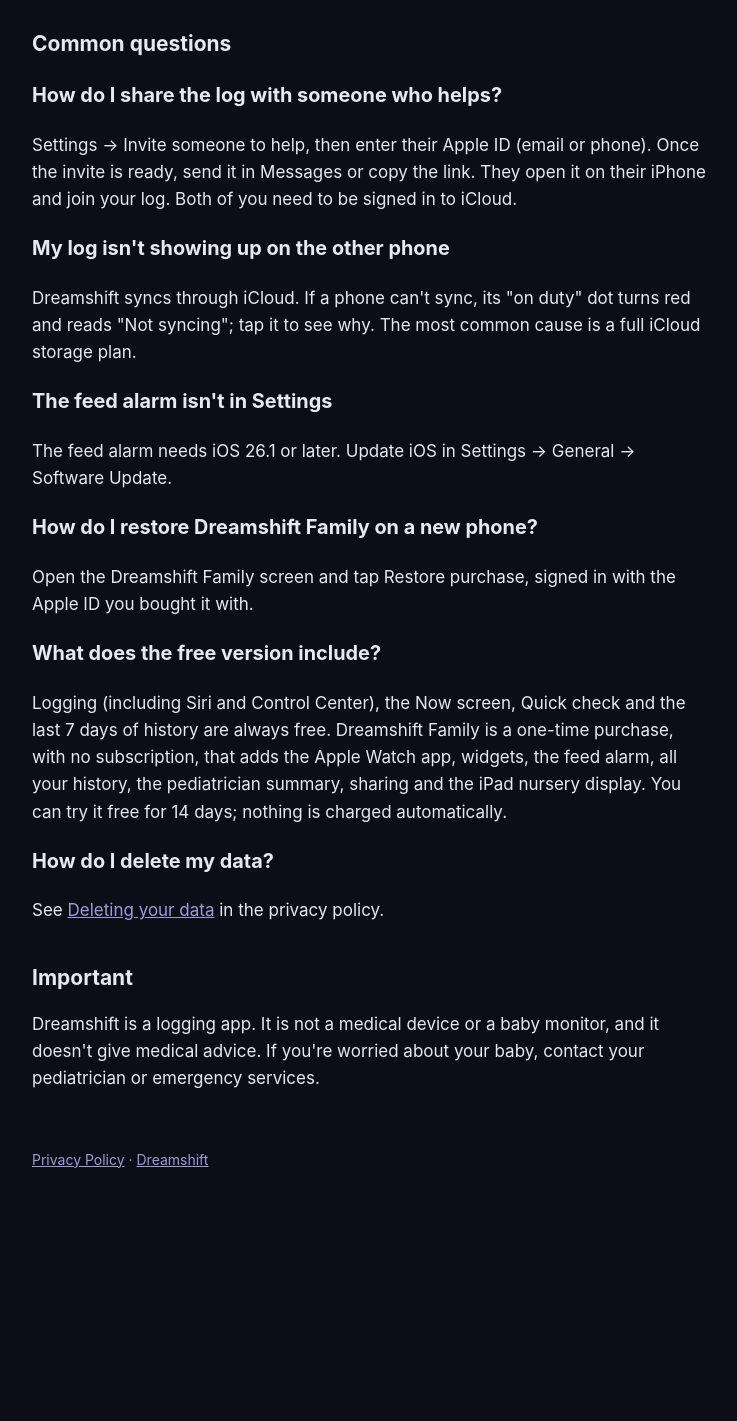
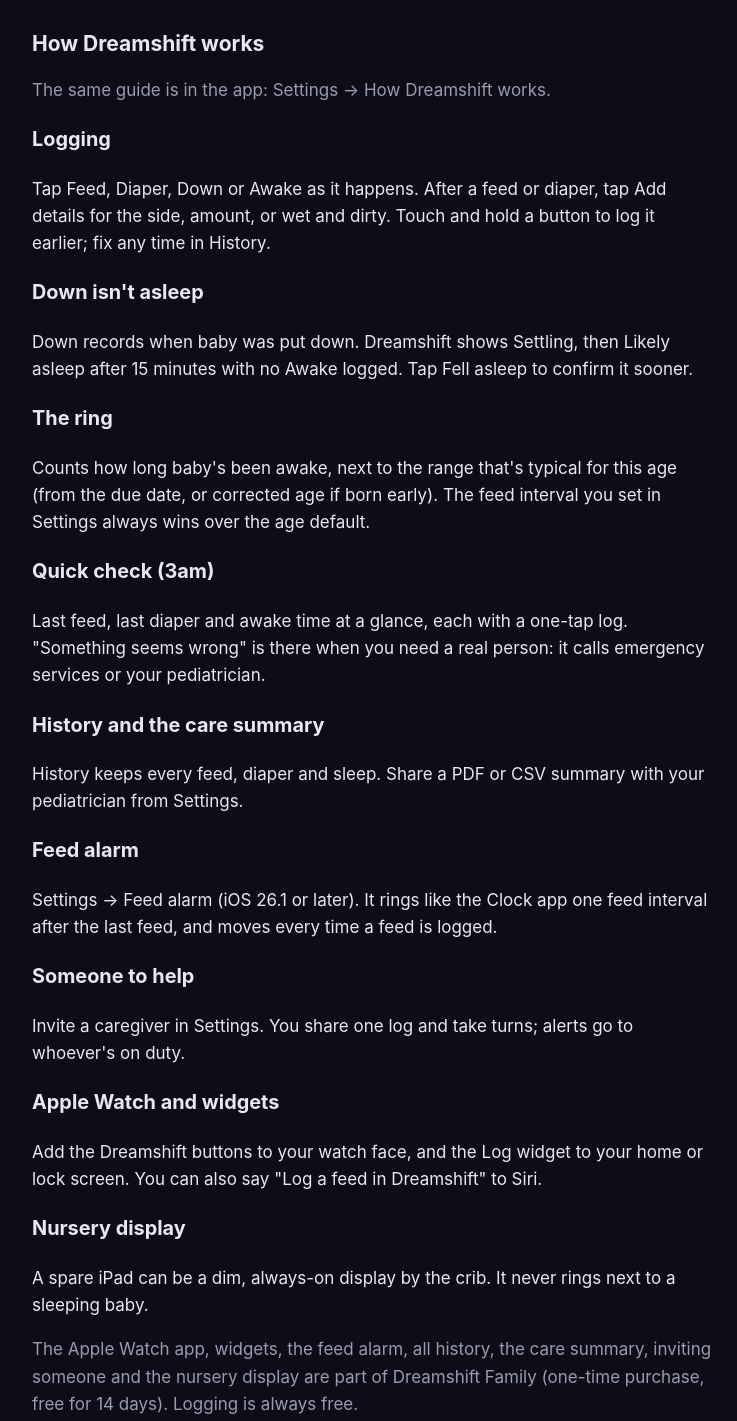
Before and after one commit to drice1749/dreamshift, a plain HTML site: page support/index.html in a window 1280 px wide. Shown: the part 400-1821 px from the top of the page, without its empty margins (268-1005 px from the left). Before the commit the page ends 1651 px from the top, so only its background shows below. Drawn offline with Linux system fonts and the light colour scheme.

Commit message:
Update support/index.html

```diff
--- a/support/index.html
+++ b/support/index.html
@@ -15,6 +15,28 @@
   <p>Questions, problems or ideas? Email <a href="mailto:drice1749@gmail.com?subject=Dreamshift%20support">drice1749@gmail.com</a>. Say which device you're using (iPhone, iPad or Apple Watch) and what happened, and I'll get back to you.</p>
   <p class="muted">Daniel Rice, developer of Dreamshift</p>
 </div>
+
+<h2 id="how-it-works">How Dreamshift works</h2>
+<p class="muted">The same guide is in the app: Settings → How Dreamshift works.</p>
+<h3>Logging</h3>
+<p>Tap Feed, Diaper, Down or Awake as it happens. After a feed or diaper, tap Add details for the side, amount, or wet and dirty. Touch and hold a button to log it earlier; fix any time in History.</p>
+<h3>Down isn't asleep</h3>
+<p>Down records when baby was put down. Dreamshift shows Settling, then Likely asleep after 15 minutes with no Awake logged. Tap Fell asleep to confirm it sooner.</p>
+<h3>The ring</h3>
+<p>Counts how long baby's been awake, next to the range that's typical for this age (from the due date, or corrected age if born early). The feed interval you set in Settings always wins over the age default.</p>
+<h3>Quick check (3am)</h3>
+<p>Last feed, last diaper and awake time at a glance, each with a one-tap log. "Something seems wrong" is there when you need a real person: it calls emergency services or your pediatrician.</p>
+<h3>History and the care summary</h3>
+<p>History keeps every feed, diaper and sleep. Share a PDF or CSV summary with your pediatrician from Settings.</p>
+<h3>Feed alarm</h3>
+<p>Settings → Feed alarm (iOS 26.1 or later). It rings like the Clock app one feed interval after the last feed, and moves every time a feed is logged.</p>
+<h3>Someone to help</h3>
+<p>Invite a caregiver in Settings. You share one log and take turns; alerts go to whoever's on duty.</p>
+<h3>Apple Watch and widgets</h3>
+<p>Add the Dreamshift buttons to your watch face, and the Log widget to your home or lock screen. You can also say "Log a feed in Dreamshift" to Siri.</p>
+<h3>Nursery display</h3>
+<p>A spare iPad can be a dim, always-on display by the crib. It never rings next to a sleeping baby.</p>
+<p class="muted">The Apple Watch app, widgets, the feed alarm, all history, the care summary, inviting someone and the nursery display are part of Dreamshift Family (one-time purchase, free for 14 days). Logging is always free.</p>
 
 <h2>Common questions</h2>
 
```
